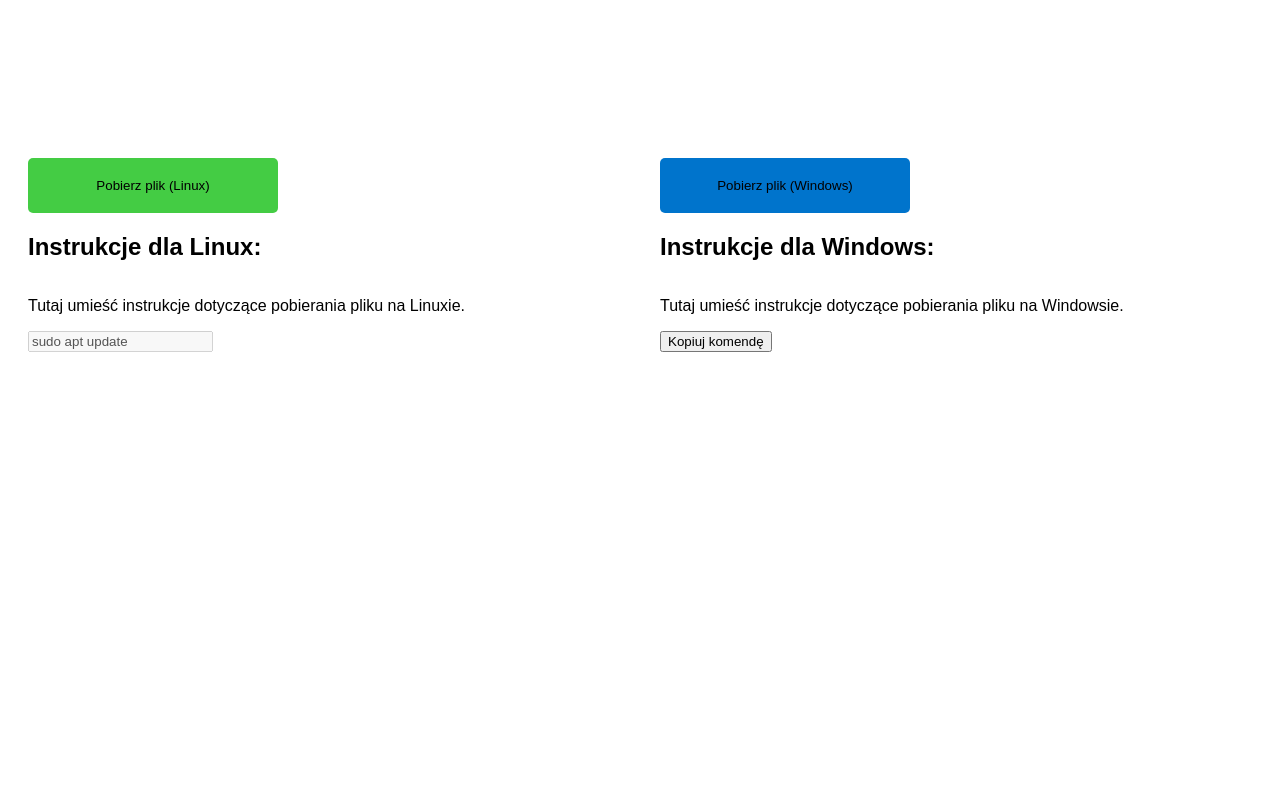
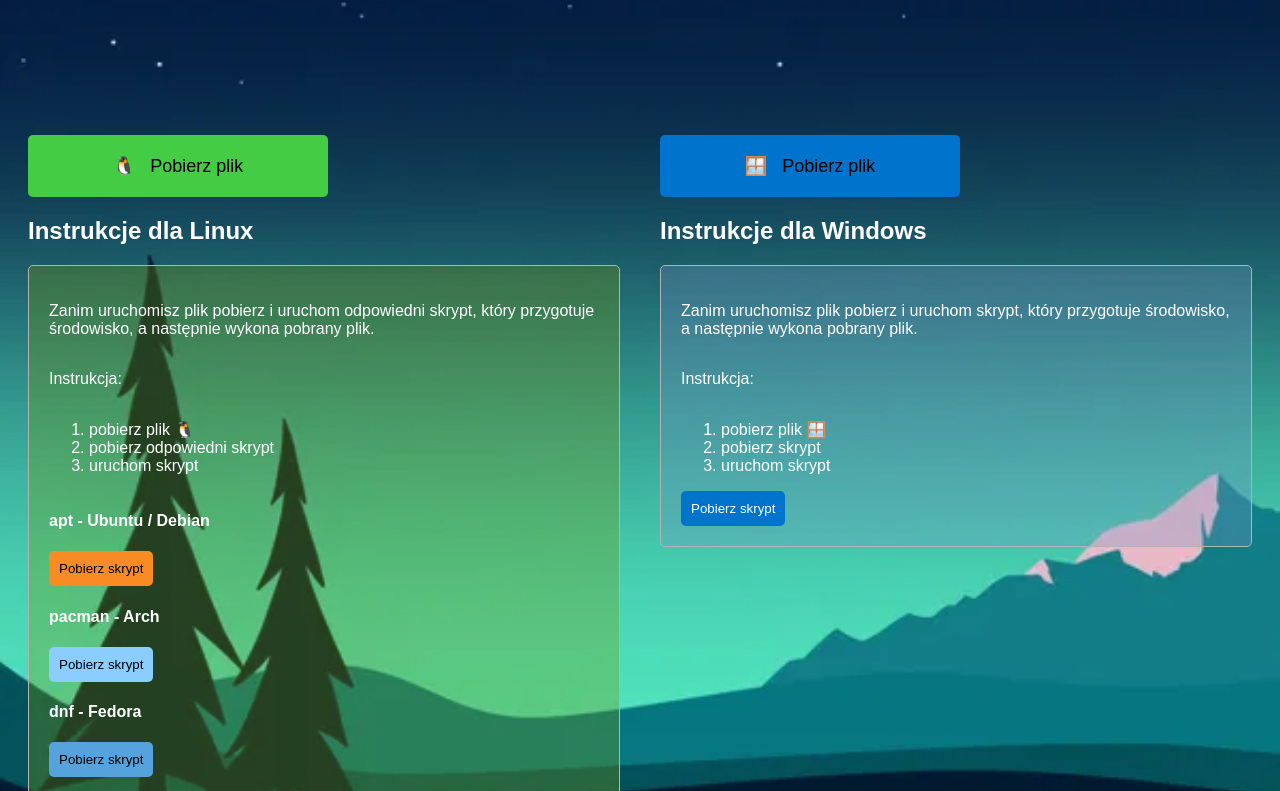
Before and after one commit to MateuszBedkowski/praca_inz_strona, a plain HTML site: page index.html in a window 1280 px wide. Shown: the part 153-944 px from the top of the page. Before the commit the page ends 816 px from the top, so only its background shows below. Drawn offline with Linux system fonts and the light colour scheme.

Commit message:
test site

```diff
--- a/index.html
+++ b/index.html
@@ -1,25 +1,71 @@
 <!DOCTYPE html>
 <html>
+
 <head>
     <meta charset="UTF-8">
     <title>Strona do pobierania plików</title>
     <link rel="stylesheet" type="text/css" href="style.css">
 </head>
+
 <body>
+    <div class="photos">
+        <img src="./Resources/arch-logo.png" class="images" alt="Failed to load arch logo">
+        <img src="./Resources/ubuntu-logo.png" class="images" alt="Failed to load ubuntu logo">
+        <img src="./Resources/debian-logo.png" class="images" alt="Failed to load debian logo">
+        <img src="./Resources/fedora-logo.png" class="images" alt="Failed to load fedora logo">
+        <img src="./Resources/windows-logo.png" class="images" alt="Failed to load windows logo">
+    </div>
     <div class="container">
-            <div class="linux">
-                <button class="download-button linux-button">Pobierz plik (Linux)</button>
-                <h2>Instrukcje dla Linux:</h2>
-                <p>Tutaj umieść instrukcje dotyczące pobierania pliku na Linuxie.</p>
-                <input type="text" value="sudo apt update" disabled/>
+        <div class="linux">
+            <a href="./Files/linux">
+                <button class="linux-button">&#128039; <span class="file-span">Pobierz plik</span></button>
+            </a>
+            <h2>Instrukcje dla Linux</h2>
+            <div class="linux-instructions">
+                <p>Zanim uruchomisz plik pobierz i uruchom odpowiedni skrypt, który przygotuje środowisko, a następnie
+                    wykona pobrany plik.</p>
+                <p>Instrukcja:</p>
+                <ol>
+                    <li>pobierz plik &#128039;</li>
+                    <li>pobierz odpowiedni skrypt</li>
+                    <li>uruchom skrypt</li>
+                </ol>
+                <h4>apt - Ubuntu / Debian</h4>
+                <a href="/Files/ubuntu_debian.sh">
+                    <button class="linux-script ubuntu">Pobierz skrypt</button>
+                </a>
+                <h4>pacman - Arch</h4>
+                <a href="/Files/arch.sh">
+                    <button class="linux-script arch">Pobierz skrypt</button>
+                </a>
+                <h4>dnf - Fedora</h4>
+                <a href="/Files/fedora.sh">
+                    <button class="linux-script fedora">Pobierz skrypt</button>
+                </a>
             </div>
-            <div class="windows">
-                <button class="download-button windows-button">Pobierz plik (Windows)</button>
-                <h2>Instrukcje dla Windows:</h2>
-                <p>Tutaj umieść instrukcje dotyczące pobierania pliku na Windowsie.</p>
-                <button class="copy-button" onclick="copyToClipboard('komenda_windows')">Kopiuj komendę</button>
+        </div>
+        <div class="windows">
+            <a href="./Files/windows.exe">
+                <button class="windows-button" download>&#x1FA9F; <span class="file-span">Pobierz plik</span></button>
+            </a>
+            <h2>Instrukcje dla Windows</h2>
+            <div class="windows-instructions">
+                <p>Zanim uruchomisz plik pobierz i uruchom skrypt, który przygotuje środowisko, a następnie wykona
+                    pobrany
+                    plik.</p>
+                <p>Instrukcja:</p>
+                <ol>
+                    <li>pobierz plik &#x1FA9F;</li>
+                    <li>pobierz skrypt</li>
+                    <li>uruchom skrypt</li>
+                </ol>
+                <a href="./Files/windows.ps1">
+                    <button class="windows-script"> Pobierz skrypt</button>
+                </a>
             </div>
+        </div>
     </div>
     <script src="script.js"></script>
 </body>
+
 </html>
--- a/style.css
+++ b/style.css
@@ -1,12 +1,14 @@
 body {
+    background: url("./Resources/wallpaper.jpg");
     font-family: Arial, sans-serif;
+    color: #FFF;
 }
 .container {
     display: flex;
     flex-direction: row;
-    align-items: center;
+    align-items: start;
     justify-content: center;
-    height: 100vh;
+    margin-top: 150px;
 }
 .linux,
 .windows {
@@ -32,8 +34,9 @@ body {
     padding: 20px;
     border-radius: 5px;
     border: none;
-    width: 250px;
-    color: #000;
+    width: 300px;
+    cursor: pointer;
+    font-size: large;
 }
 
 .windows-button {
@@ -42,36 +45,72 @@ body {
     padding: 20px;
     border-radius: 5px;
     border: none;
-    width: 250px;
+    width: 300px;
+    cursor: pointer;
+    font-size: large;
 }
 
-/* .instructions {
-    width: 100%;
-    padding: 20px;
+.images {
+    width: 110px;
+    height: 110px;
+    padding: 20px 50px 0px 50px;
+}
+
+.photos {
     display: flex;
     flex-direction: row;
-    justify-content: start;
-}
-.download-buttons {
-    width: 50%;
-    display: flex;
-    align-items: center;
     justify-content: space-around;
 }
-.download-button {
-    margin: 10px;
-    padding: 30px 60px;
+
+.linux-script {
+    float: left;
+    padding: 10px;
+    border-radius: 5px;
     border: none;
     cursor: pointer;
-    border-radius: 5px;
-    color: #fff;
 }
 
-.linux-button {
-    background-color: #44CC44;
+.ubuntu{
+    background-color: #f88b24;
+}
+
+.arch {
+    background-color: #8bcdff;
+}
+
+.fedora {
+    background-color: #55a2dd;
+}
+
+.windows-script {
     float: left;
+    padding: 10px;
+    border-radius: 5px;
+    border: none;
+    cursor: pointer;
+    background-color: #0074CC;
+    color: #FFF;
 }
-.windows-button {
-    background-color: #0074CC;
-    float: right;
-} */
+
+.file-span {
+    margin-left: 10px;
+}
+
+.linux-instructions {
+    display: flex;
+    flex-direction: column;
+    border: 1px solid #b3b3b3;
+    padding: 20px;
+    border-radius: 5px;
+    background-color: rgba(120,150,000, 0.3);
+}
+
+.windows-instructions {
+    display: flex;
+    flex-direction: column;
+    border: 1px solid #b3b3b3;
+    padding: 20px;
+    border-radius: 5px;
+    background-color: rgba(120,150,200, 0.3);
+
+}
```
Also changed, not shown: Resources/arch-logo.png (added), Resources/background.jpg (added), Resources/debian-logo.png (added), Resources/fedora-logo.png (added), Resources/ubuntu-logo.png (added), Resources/wallpaper.jpg (added), Resources/windows-logo.png (added), 6 other files.
